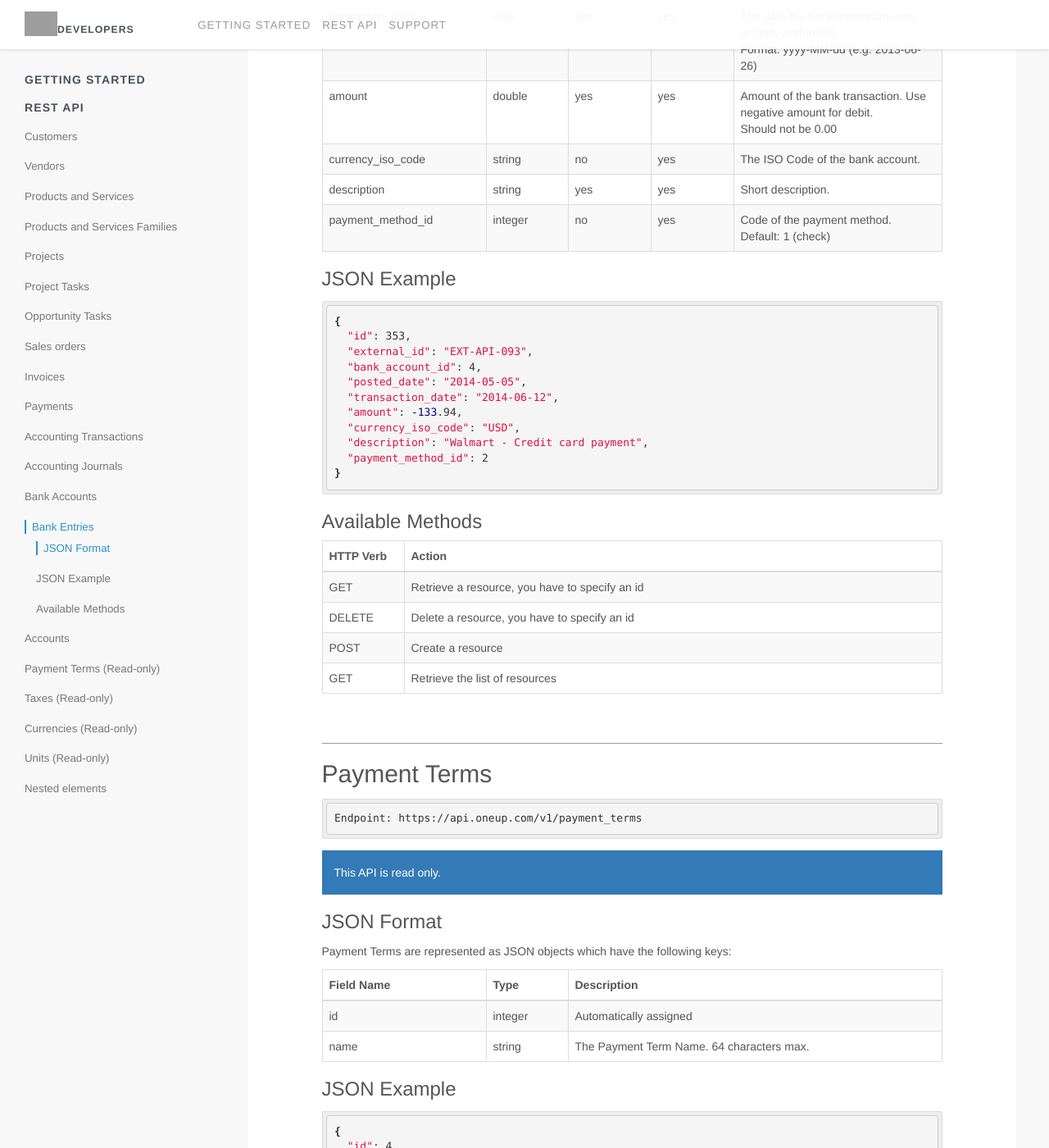
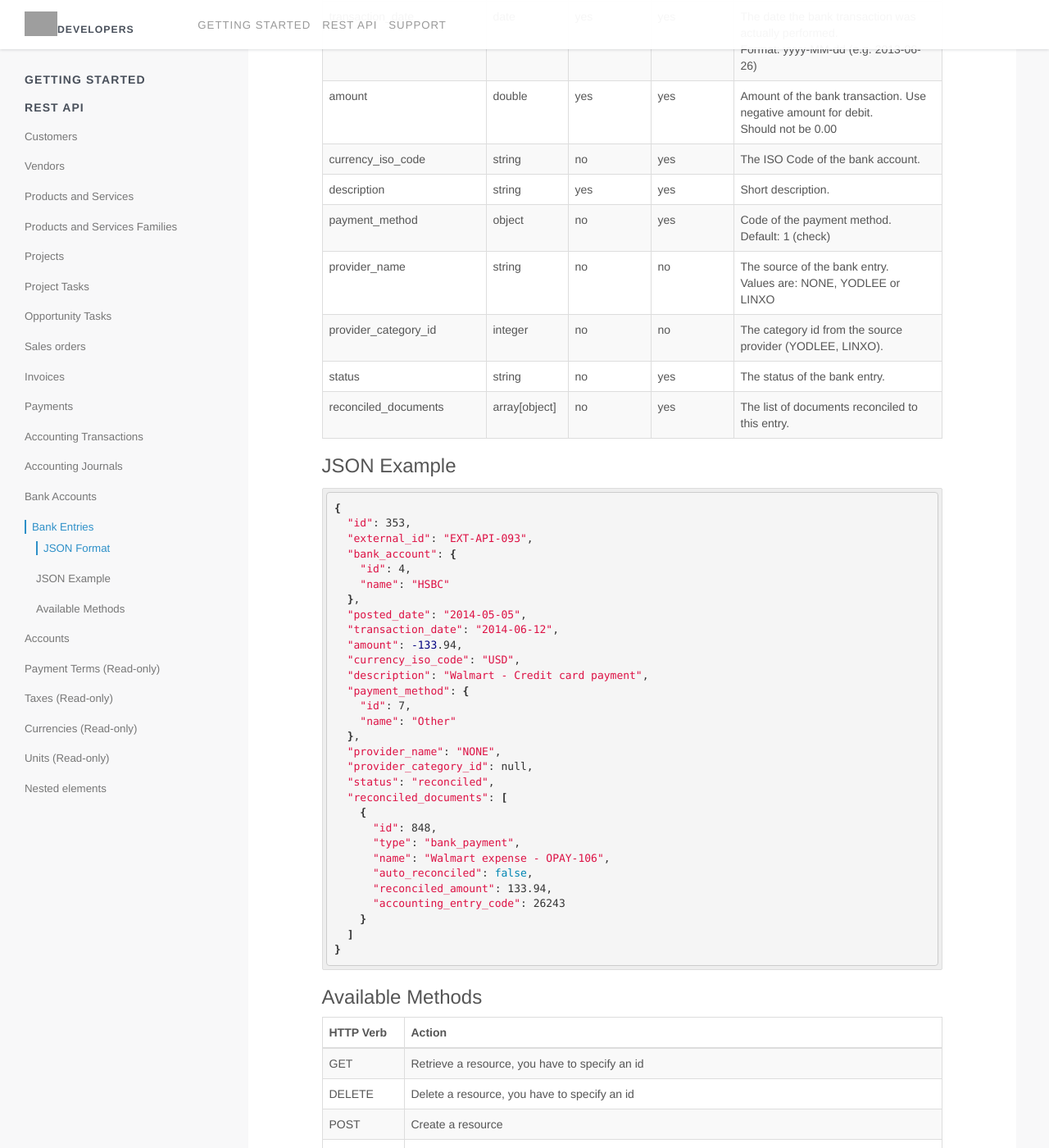
Before and after one commit to myERP/myerp.github.io, a Jekyll site: the page built from docs/1.0/api/index.html, in a window 1280 px wide and 1400 px high, scrolled down 31364 px. Shown: the whole window at 82% size. Built offline with Jekyll 4.4.1, drawn with Linux system fonts in a browser that asks for light colours; nearby versions of some CDN libraries; Markdown is read by kramdown in place of the engine named in the settings; some of the changed text lies outside the part shown; grey boxes are pictures that could not be loaded.

Commit message:
update bank entry

```diff
--- a/_includes/1.0/api/bankentry.html
+++ b/_includes/1.0/api/bankentry.html
@@ -23,11 +23,11 @@
                 <td>{{ site.format.type.string }}</td>
                 <td>no</td>
                 <td>yes</td>
-                <td>Use primilary for Sync.<br /></td>
+                <td>Used primilary for sync purposes.<br /></td>
             </tr>
             <tr>
-                <td>bank_account_id</td>
-                <td>{{ site.format.type.integer }}</td>
+                <td>bank_account</td>
+                <td>{{ site.format.type.object }}</td>
                 <td>yes</td>
                 <td>yes</td>
                 <td>Code of the Bank Account that entry belongs to.<br /></td>
@@ -68,11 +68,39 @@
                 <td>Short description.</td>
             </tr>
             <tr>
-                <td>payment_method_id</td>
-                <td>{{ site.format.type.integer }}</td>
+                <td>payment_method</td>
+                <td>{{ site.format.type.object }}</td>
                 <td>no</td>
                 <td>yes</td>
                 <td>Code of the payment method.<br />Default: 1 (check)</td>
+            </tr>
+            <tr>
+                <td>provider_name</td>
+                <td>{{ site.format.type.string }}</td>
+                <td>no</td>
+                <td>no</td>
+                <td>The source of the bank entry.<br />Values are: NONE, YODLEE or LINXO</td>
+            </tr>
+            <tr>
+                <td>provider_category_id</td>
+                <td>{{ site.format.type.integer }}</td>
+                <td>no</td>
+                <td>no</td>
+                <td>The category id from the source provider (YODLEE, LINXO).</td>
+            </tr>
+            <tr>
+                <td>status</td>
+                <td>{{ site.format.type.string }}</td>
+                <td>no</td>
+                <td>yes</td>
+                <td>The status of the bank entry.</td>
+            </tr>
+            <tr>
+                <td>reconciled_documents</td>
+                <td>array[{{ site.format.type.object }}]</td>
+                <td>no</td>
+                <td>yes</td>
+                <td>The list of documents reconciled to this entry.</td>
             </tr>
         </tbody>
     </table>
--- a/_includes/1.0/api/json/bankentry.json
+++ b/_includes/1.0/api/json/bankentry.json
@@ -1,11 +1,30 @@
 {
   "id": 353,
   "external_id": "EXT-API-093",
-  "bank_account_id": 4,
+  "bank_account": {
+    "id": 4,
+    "name": "HSBC"
+  },
   "posted_date": "2014-05-05",
   "transaction_date": "2014-06-12",
   "amount": -133.94,
   "currency_iso_code": "USD",
   "description": "Walmart - Credit card payment",
-  "payment_method_id": 2
+  "payment_method": {
+    "id": 7,
+    "name": "Other"
+  },
+  "provider_name": "NONE",
+  "provider_category_id": null,
+  "status": "reconciled",
+  "reconciled_documents": [
+    {
+      "id": 848,
+      "type": "bank_payment",
+      "name": "Walmart expense - OPAY-106",
+      "auto_reconciled": false,
+      "reconciled_amount": 133.94,
+      "accounting_entry_code": 26243
+    }
+  ]
 }
```
